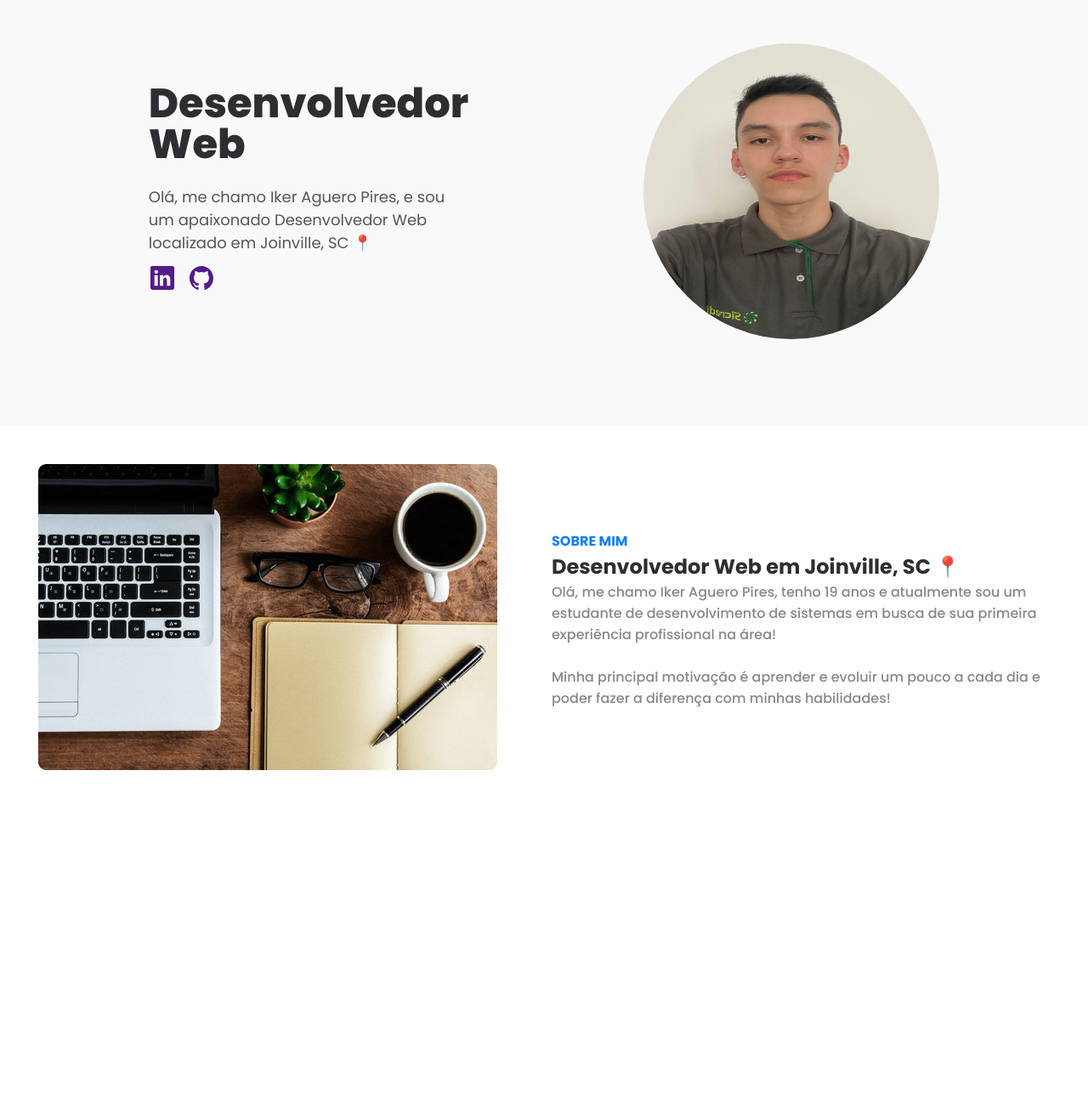
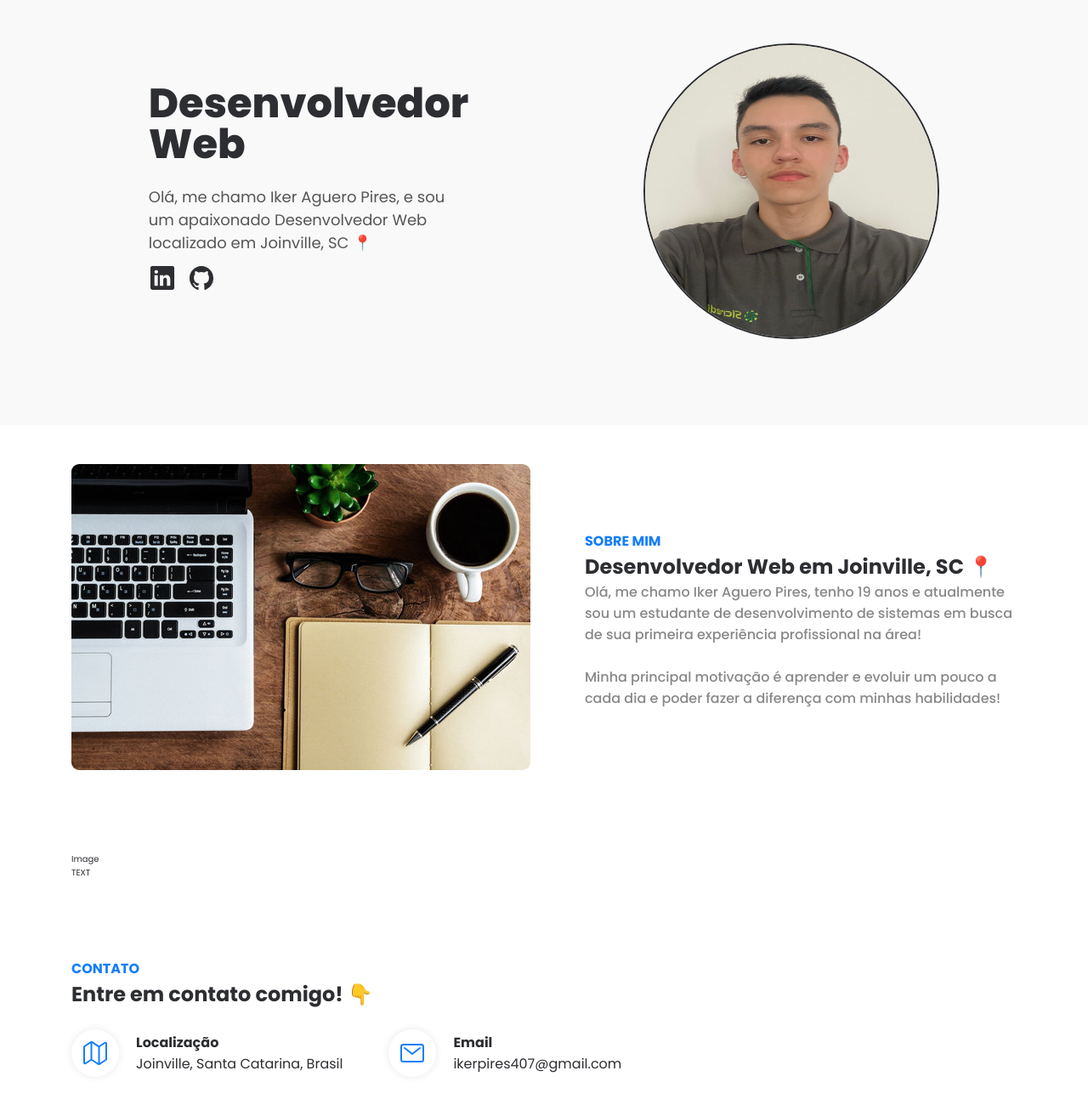
Before and after one commit to ikeraguero/portfolio, a plain HTML site: page index.html in a window 1280 px wide. Shown: the part 148-1461 px from the top of the page at 85% size. Before the commit the page ends 1105 px from the top, so only its background shows below. Drawn offline with nearby package versions, Linux system fonts and the light colour scheme.

Commit message:
Add Contact Section

```diff
--- a/index.html
+++ b/index.html
@@ -32,7 +32,7 @@
         </ul>
       </nav>
     </header>
-    <section class="hero-section">
+    <section class="hero-section container">
       <div class="hero-features">
         <div class="text">
           <h1 class="text-title">Desenvolvedor Web</h1>
@@ -41,10 +41,14 @@
             Web localizado em Joinville, SC 📍
           </h2>
           <div class="text-logos">
-            <a href=""
+            <a
+              href="https://www.linkedin.com/in/iker-aguero-pires-99ba77263/"
+              target="_blank"
               ><ion-icon name="logo-linkedin" class="logo"></ion-icon
             ></a>
-            <a href=""><ion-icon name="logo-github" class="logo"></ion-icon></a>
+            <a href="https://github.com/ikeraguero/" target="_blank"
+              ><ion-icon name="logo-github" class="logo"></ion-icon
+            ></a>
           </div>
         </div>
         <div class="photo">
@@ -52,7 +56,7 @@
         </div>
       </div>
     </section>
-    <section class="about-section">
+    <section class="about-section container">
       <div class="about-features">
         <div class="about-photo">
           <img src="img/laptop.png" alt="" />
@@ -72,5 +76,39 @@
         </div>
       </div>
     </section>
+    <section class="projects-section container">
+      <div class="project">
+        <div class="project-image">Image</div>
+        <div class="project-text">TEXT</div>
+      </div>
+    </section>
+    <section class="contact-section container">
+      <div class="contact-title">
+        <h3>CONTATO</h3>
+        <h4 class="contact-text">Entre em contato comigo! 👇</h4>
+      </div>
+      <div class="contact-icons">
+        <div class="icon-container">
+          <ion-icon
+            name="map-outline"
+            class="logo contact-icons-color"
+          ></ion-icon>
+          <div class="icon-text">
+            <span class="contact-icon-text">Localização</span>
+            <span>Joinville, Santa Catarina, Brasil</span>
+          </div>
+        </div>
+        <div class="icon-container">
+          <ion-icon
+            name="mail-outline"
+            class="logo contact-icons-color"
+          ></ion-icon>
+          <div class="icon-text">
+            <span class="contact-icon-text">Email</span>
+            <span>ikerpires407@gmail.com</span>
+          </div>
+        </div>
+      </div>
+    </section>
   </body>
 </html>
--- a/style.css
+++ b/style.css
@@ -7,15 +7,22 @@ html {
   font-size: 62.5%;
   font-family: "Poppins", sans-serif;
   color: #2d2e32;
+  z-index: 100;
+}
+
+.container {
+  padding: 4.6rem 8.4rem 4.6rem 8.4rem;
 }
 
 .nav {
+  width: 100%;
   display: flex;
   justify-content: space-between;
   font-size: 1.8rem;
   padding: 3.8rem 4.2rem 3.8rem 4.2rem;
   font-weight: 600;
   box-shadow: 0 0 10px rgba(0, 0, 0, 0.09);
+  z-index: 200;
 }
 
 .nav-name {
@@ -39,6 +46,19 @@ html {
   display: flex;
   gap: 20.6rem;
   flex: 0;
+}
+
+.text-logos a:link,
+.text-logos a:visited {
+  color: #2d2e32;
+  transition: 0.2s all;
+}
+
+.text-logos a:hover,
+.text-logos a:active {
+  color: #147efb;
+
+  transition: 0.2s all;
 }
 
 .text {
@@ -77,13 +97,13 @@ html {
   width: 34.8rem;
   height: 34.8rem;
   border-radius: 9999999px;
+  border: 2px #2d2e32 solid;
 }
 
 .about-features {
   display: flex;
   align-items: center;
   gap: 6.4rem;
-  padding: 4.6rem 5.4rem 4.6rem 4.5rem;
 }
 
 .about-photo img {
@@ -95,14 +115,55 @@ html {
   font-size: 1.6rem;
 }
 
-.about-text h4 {
+h4 {
   font-size: 2.4rem;
 }
 
-.about-text h3 {
+h3 {
   color: #147efb;
 }
+
 .about-text p {
   color: #888;
   font-weight: 500;
 }
+
+.contact-title h3 {
+  font-size: 1.6rem;
+}
+
+.icon-text {
+  display: flex;
+  flex-direction: column;
+}
+
+.icon-text:first-child {
+  font-weight: 800;
+}
+
+.icon-container,
+.contact-icons {
+  display: flex;
+  font-size: 1.6rem;
+}
+
+.contact-icons {
+  margin-top: 2.4rem;
+  gap: 5.4rem;
+}
+
+.icon-container {
+  gap: 2rem;
+  align-items: center;
+}
+
+.contact-icon-text {
+  font-weight: 700;
+}
+
+.contact-icons-color {
+  color: #147efb;
+  padding: 1.2rem;
+  border-radius: 99999px;
+  box-shadow: 0 0 10px rgba(0, 0, 0, 0.09);
+}
```
